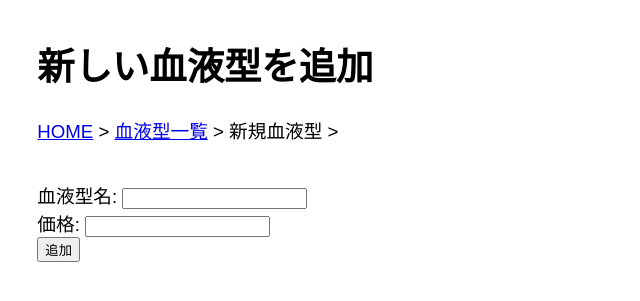
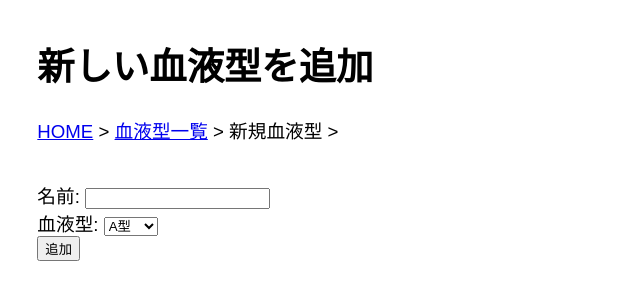
Before and after one commit to ngtn-acad/oop2_10_sample, a Flask app: page /blood_types/add in a window 1280 px wide. Shown: the top 301 px of the page, without its empty margins (0-640 px from the left). Run offline with Flask 3, Linux system fonts and the light colour scheme.

Commit message:
血液型の作成
名前と血液型の登録を実装
my_datebase.dbを削除しないと血液型のところが見れなくなるかも

```diff
--- a/models/blood_type.py
+++ b/models/blood_type.py
@@ -3,7 +3,7 @@ from .db import db
 
 class Blood_type(Model):
     name = CharField()
-    price = DecimalField()
+    blood_type = CharField()
 
     class Meta:
         database = db
--- a/routes/blood_type.py
+++ b/routes/blood_type.py
@@ -13,12 +13,12 @@ def list():
 
 @blood_type_bp.route('/add', methods=['GET', 'POST'])
 def add():
-
-    # POSTで送られてきたデータは登録
     if request.method == 'POST':
-        name = request.form['name']
-        price = request.form['price']
-        Blood_type.create(name=name, price=price)
+        name = request.form['name']  # 'name' フィールドを取得
+        #person_name = request.form['person_name']  # 'person_name' フィールドを取得
+        blood_type = request.form['blood_type']  # 選ばれた血液型を取得
+        #Blood_type.create(name=name, person_name=person_name, price=blood_type_value)  # データベースに保存
+        Blood_type.create(name=name,  blood_type=blood_type)
         return redirect(url_for('blood_type.list'))
 
     return render_template('blood_type_add.html')
@@ -32,8 +32,9 @@ def edit(blood_type_id):
 
     if request.method == 'POST':
         blood_type.name = request.form['name']
-        blood_type.price = request.form['price']
+        blood_type.blood_type = request.form['blood_type']
         blood_type.save()
         return redirect(url_for('blood_type.list'))
 
+
     return render_template('blood_type_edit.html', blood_type=blood_type)
--- a/templates/blood_type_add.html
+++ b/templates/blood_type_add.html
@@ -16,8 +16,15 @@
     </ul>
 
     <form action="{{ url_for('blood_type.add') }}" method="post">
-        <label>血液型名: <input type="text" name="name" required></label><br>
-        <label>価格: <input type="number" step="1" name="price" required></label><br>
+        <label>名前: <input type="text" name="name" required></label><br>
+        <label>血液型:
+            <select name="blood_type" required>
+                <option value="A">A型</option>
+                <option value="B">B型</option>
+                <option value="AB">AB型</option>
+                <option value="O">O型</option>
+            </select>
+        </label><br>
         <button type="submit">追加</button>
     </form>
 </body>
--- a/templates/blood_type_list.html
+++ b/templates/blood_type_list.html
@@ -12,7 +12,6 @@
     <ul class="breadcrumb">
         <li><a href="{{ url_for('index') }}">HOME</a></li>
         <li><a href="{{ url_for('blood_type.list') }}">血液型一覧</a></li>
-
     </ul>
     <a href="{{ url_for('blood_type.add') }}">新規血液型追加</a>
     <table>
@@ -27,8 +26,8 @@
             {% for blood_type in items %}
             <tr>
                 <td><a href="{{ url_for('blood_type.edit', blood_type_id=blood_type.id) }}">編集</a></td>
-                <td>{{ blood_type.name }}</td>
-                <td>{{ blood_type.price }}</td>
+                <td>{{ blood_type.name}}</td>
+                <td>{{ blood_type.blood_type}}</td>
             </tr>
             {% endfor %}
         </tbody>
```
Also changed, not shown: templates/blood_type_edit.html (+9 -2 lines).
